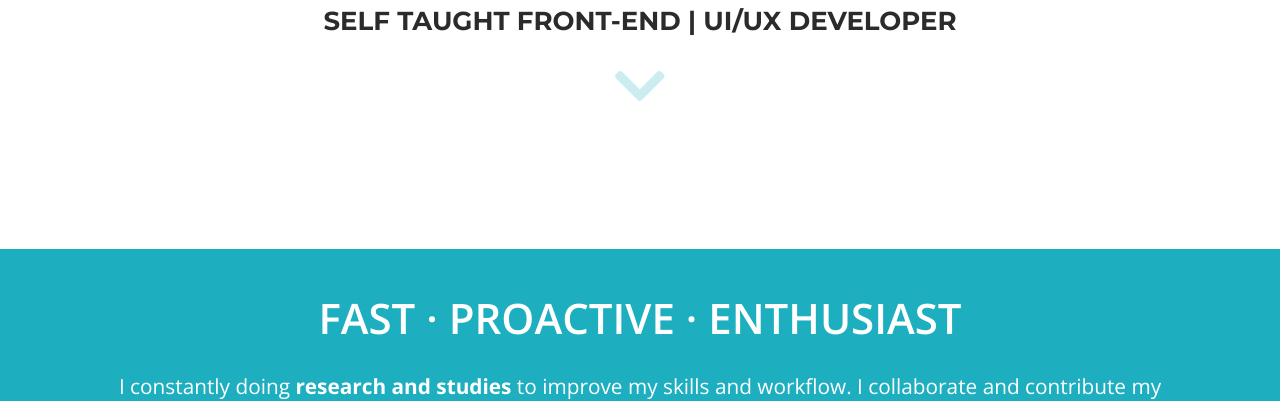
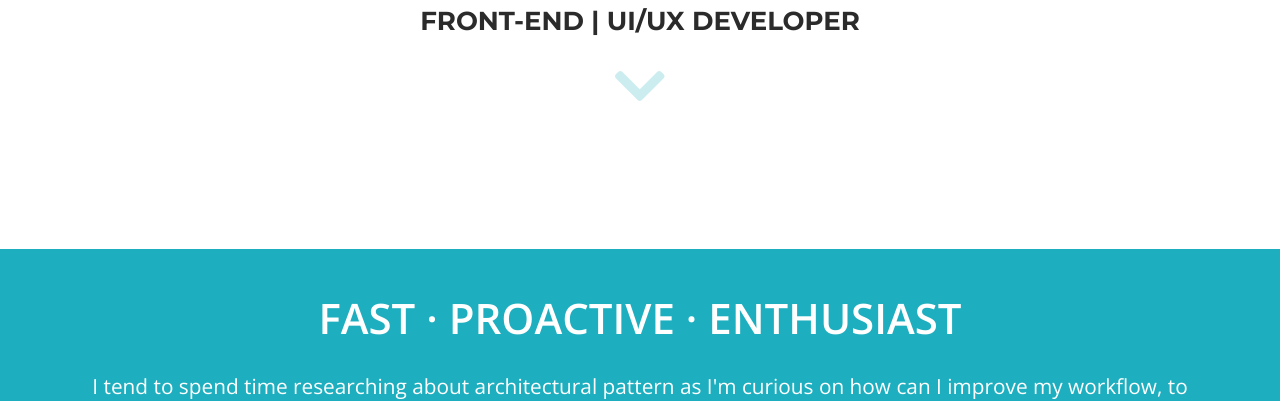
Before and after one commit to resnerac03/portfolio2020, a website: page index.html in a window 1280 px wide. Shown: the part 551-952 px from the top of the page. Drawn offline with nearby package versions, Linux system fonts and the light colour scheme.

Commit message:
update intro

```diff
--- a/index.html
+++ b/index.html
@@ -30,7 +30,7 @@
                     NEIL RESNERA
                 </div>
                 <div class="desc -intro">
-                    SELF TAUGHT FRONT-END | UI/UX DEVELOPER
+                    FRONT-END | UI/UX DEVELOPER
                 </div>
                 <div class="caretWrapper">
                     <a href="#traits"><img class="animDown" src="images/chev-down.png" alt=""></a>
@@ -44,7 +44,7 @@
                         FAST <span>&#183;</span> PROACTIVE <span>&#183;</span> ENTHUSIAST
                     </div>
                     <div class="desc -traits">
-                        I constantly doing <b>research and studies</b> to improve my skills and workflow. I collaborate and contribute my experiences in every project. I love being involved in any community that has shown my interests and knowledge.
+                        I tend to spend time researching about architectural pattern as I'm curious on how can I improve my workflow, to deliver a given task in timely manner. As a Frontend Developer, My mantra is doing things in advance then reuse and improve it in any project. I love to be involved in any community that has shown my interests and knowledge.
                     </div>
                 </div>
             </div>
@@ -350,7 +350,7 @@
         </div>
 
         <div class="main-footer">
-            COPYRIGHT &COPY; 2020 NEIL RESNERA
+            COPYRIGHT &COPY; 2022 NEIL RESNERA
         </div>
 
 
```
Also changed, not shown: dist/app.js, 2 other files.
